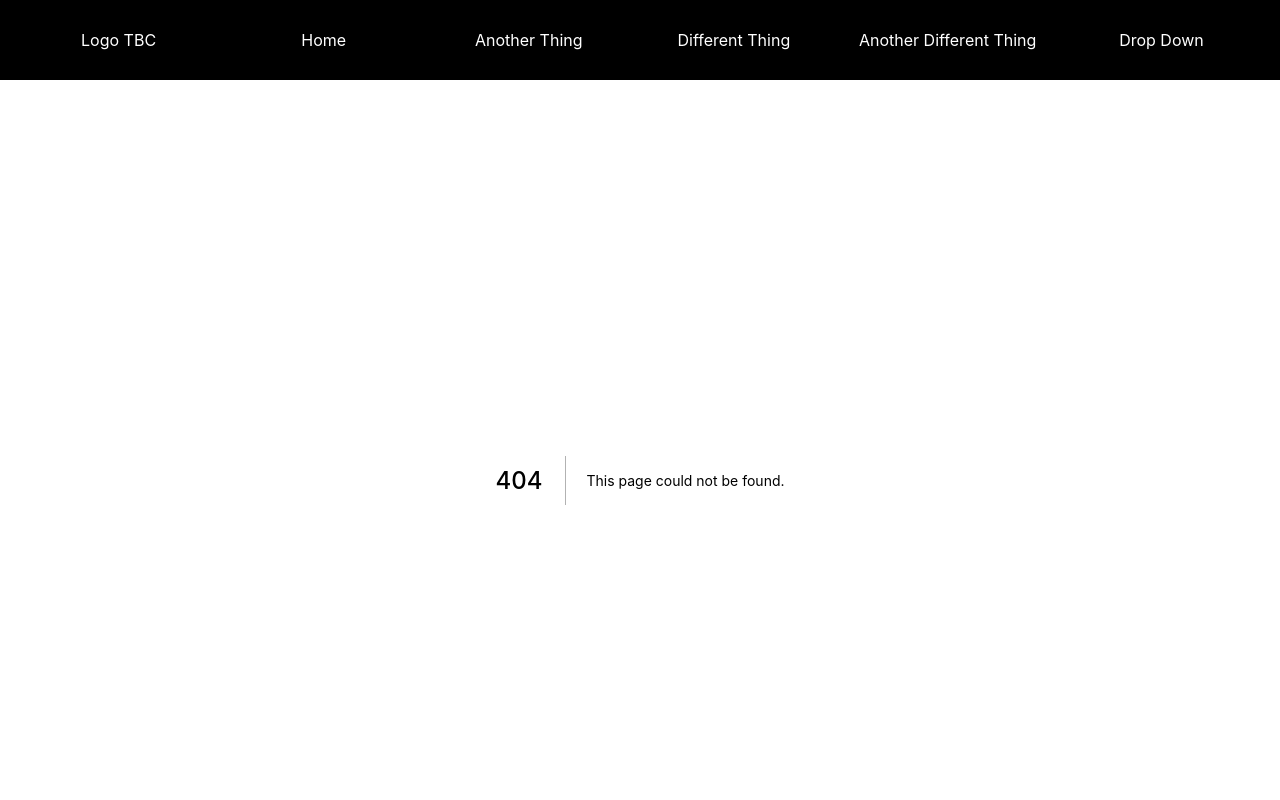
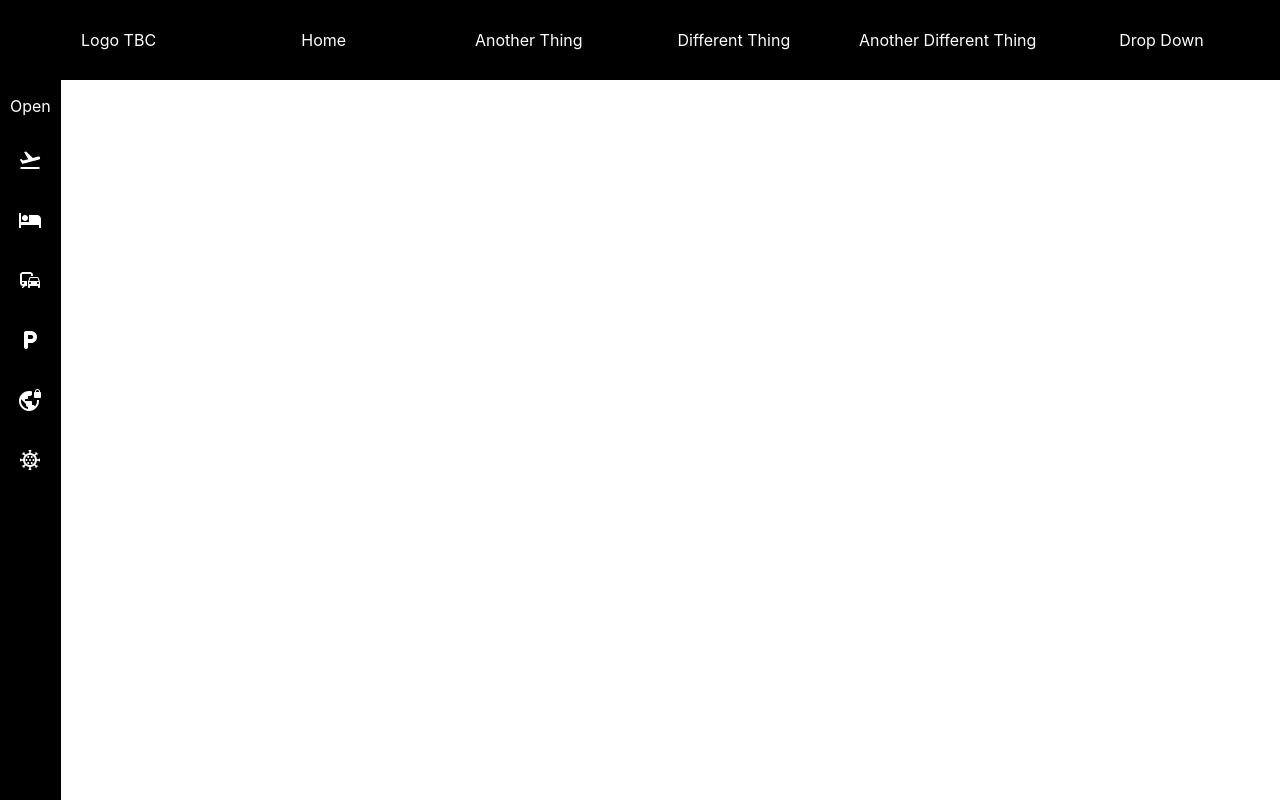
Before and after one commit to clovellbsc/next-app, a Next.js app: page /components/SideBar/SideBar in a window 1280 px wide. Before the commit this address had no page. Shown: the top 800 px of the page. Built offline with nearby package versions, Linux system fonts and the light colour scheme.

Commit message:
Added sidebar component

```diff
--- a/package.json
+++ b/package.json
@@ -9,6 +9,10 @@
     "lint": "next lint"
   },
   "dependencies": {
+    "@emotion/react": "^11.10.0",
+    "@emotion/styled": "^11.10.0",
+    "@mui/icons-material": "^5.8.4",
+    "@mui/material": "^5.10.1",
     "next": "12.2.5",
     "react": "18.2.0",
     "react-dom": "18.2.0",
--- a/pages/components/DropDown/styles/style.tsx
+++ b/pages/components/DropDown/styles/style.tsx
@@ -21,11 +21,6 @@ export const DropDownControl = styled.div`
   }
 `;
 
-export const DropDownStyle = styled.div`
-  display: display;
-  padding: 14px 16px;
-`;
-
 export const DropDownItems = styled.div`
   outline-color: grey;
   outline-style: solid;
@@ -39,3 +34,17 @@ export const DropDownItems = styled.div`
     outline-style: solid;
   }
 `;
+
+interface Props {
+  display: boolean;
+}
+
+export const DropDownContainer = styled.div<Props>`
+  display?: ${(props) => (props.display ? "flex" : "none")}
+  flex-direction: column;
+  margin-top: 50px;
+  position: absolute;
+  background-color: black;
+  min-width: 160px;
+  z-index: 1;
+`;
--- /dev/null
+++ b/pages/components/SideBar/SideBar.tsx
@@ -0,0 +1,71 @@
+import Link from "next/link";
+import { SideBarItems } from "./styles/style";
+import {
+  FlightTakeoff,
+  Hotel,
+  Commute,
+  LocalParkingRounded,
+  VpnLockOutlined,
+  CoronavirusOutlined,
+} from "@mui/icons-material";
+import { useState } from "react";
+
+const SideBar = () => {
+  const [extended, setExtended] = useState(false);
+
+  const navBarItems = [
+    { name: "Flights", href: "/", icon: <FlightTakeoff /> },
+    { name: "Accommodation", href: "/", icon: <Hotel /> },
+    { name: "Transfers", href: "/", icon: <Commute /> },
+    { name: "Parking", href: "/", icon: <LocalParkingRounded /> },
+    { name: "Visas", href: "/", icon: <VpnLockOutlined /> },
+    { name: "Covid", href: "/", icon: <CoronavirusOutlined /> },
+  ];
+
+  const navBarElements = navBarItems.map((item, index) => {
+    return (
+      <Link key={index} href={item.href}>
+        <SideBarItems>
+          {extended ? <p>{item.name}</p> : <p>{item.icon}</p>}
+        </SideBarItems>
+      </Link>
+    );
+  });
+
+  const handleChange = () => {
+    setExtended(!extended);
+  };
+
+  return (
+    <div
+      style={{
+        display: "flex",
+        flexDirection: "column",
+        backgroundColor: "black",
+        color: "white",
+        width: "fit-content",
+        minHeight: "100vh",
+        alignItems: "center",
+        textAlign: "center",
+        paddingRight: "10px",
+        paddingLeft: "10px",
+      }}
+    >
+      <div onClick={handleChange} style={{ width: "100%", cursor: "pointer" }}>
+        <p>Open</p>
+      </div>
+      <div
+        style={{
+          width: "100%",
+          display: "flex",
+          flexDirection: "column",
+          justifyContent: "space-around",
+        }}
+      >
+        {navBarElements}
+      </div>
+    </div>
+  );
+};
+
+export default SideBar;
--- /dev/null
+++ b/pages/components/SideBar/styles/style.tsx
@@ -0,0 +1,11 @@
+import styled from "styled-components";
+
+export const SideBarItems = styled.div`
+  text-align: center;
+  // padding: 5vh
+  &:hover {
+    cursor: pointer;
+    background-color: white;
+    color: black;
+  }
+`;
--- a/pages/components/layout/Layout.tsx
+++ b/pages/components/layout/Layout.tsx
@@ -1,5 +1,6 @@
 import React from "react";
 import NavBar from "../NavBar/NavBar";
+import SideBar from "../SideBar/SideBar";
 
 type Props = {
   children: React.ReactNode;
@@ -9,6 +10,7 @@ export default function Layout({ children }: Props) {
   return (
     <div>
       <NavBar />
+      <SideBar />
       <main>{children}</main>
     </div>
   );
```
Also changed, not shown: pages/components/DropDown/DropDown.tsx (+6 -3 lines), 1 other file (tests, documents, lock files or other folders).
